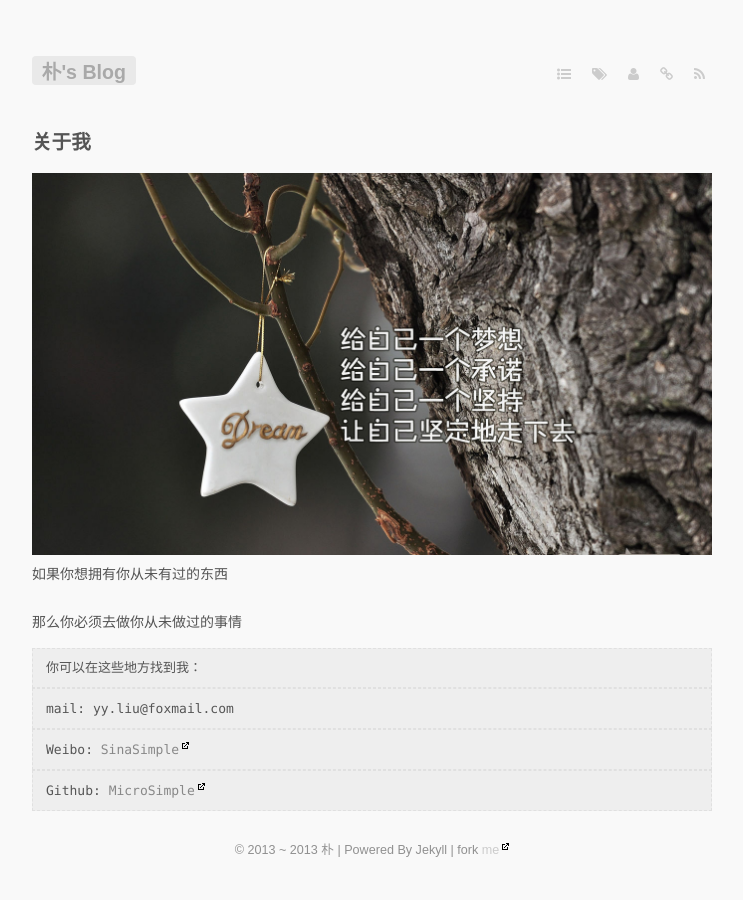
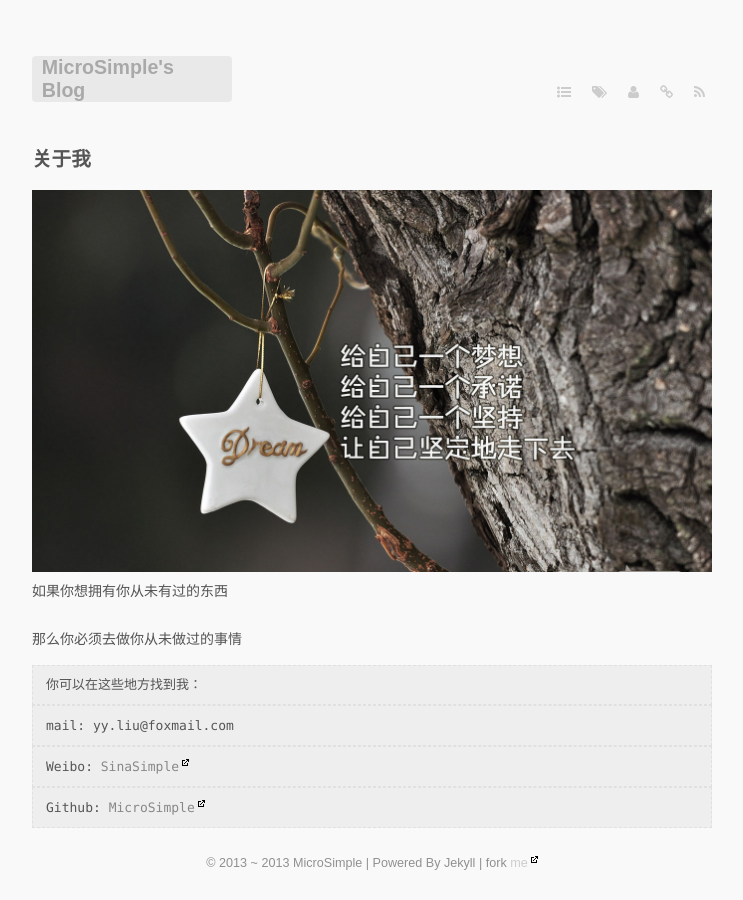
Before and after one commit to antwork/microsimple.github.com, a Jekyll site: the page built from about/index.markdown, in a window 1280 px wide. Shown: the whole page, without its empty margins (268-1011 px from the left). Built offline with Jekyll 4.4.1, drawn with Linux system fonts in a browser that asks for light colours; some web fonts are replaced; Markdown is read by kramdown in place of the engine named in the settings; comment, search, counter and statistics services are not loaded.

Commit message:
update keyword

```diff
--- a/_config.yml
+++ b/_config.yml
@@ -1,13 +1,13 @@
 markdown: rdiscount
 pygments: true
 permalink: /:year/:month/:day/:title.html
-name: "朴's Blog"
+name: "MicroSimple's Blog"
 time: "2013-12-09"
 markdown: rdiscount
 
-author: "朴"
-description: "记录生活中的点点滴滴,铭刻生命中的些许感动 by 朴,爱生活爱朴"
-keywords: "一点经验,一些体验,收获心得,无言感动,朴"
+author: "MicroSimple"
+description: "记录生活中的点点滴滴,铭刻生命中的些许感动 by Simple,爱生活爱Simple"
+keywords: "一点经验,一些体验,收获心得,无言感动,MicroSimple"
 disqus: "microsimple"
 mail: "yy.liu@foxmail.com"
 links:
```
